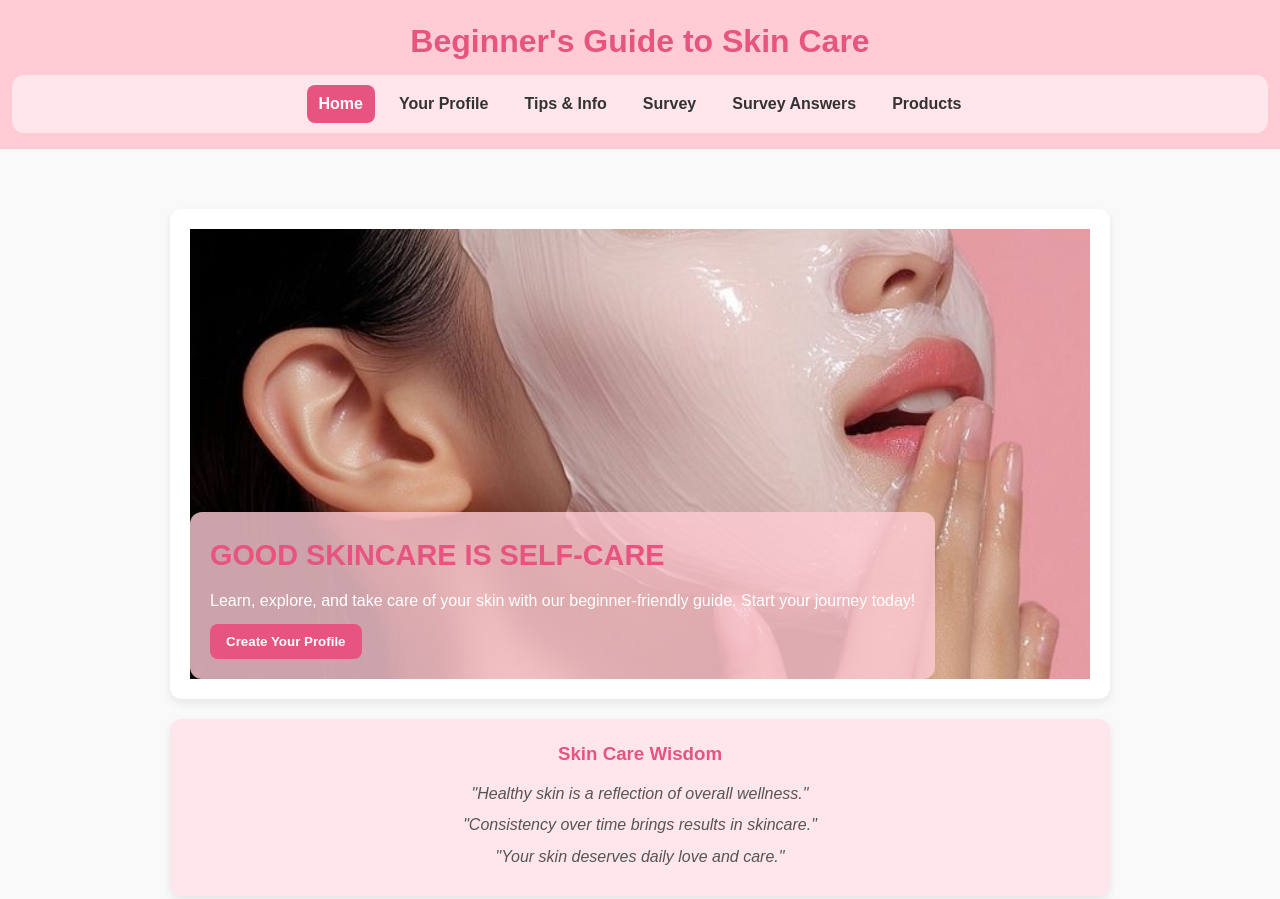
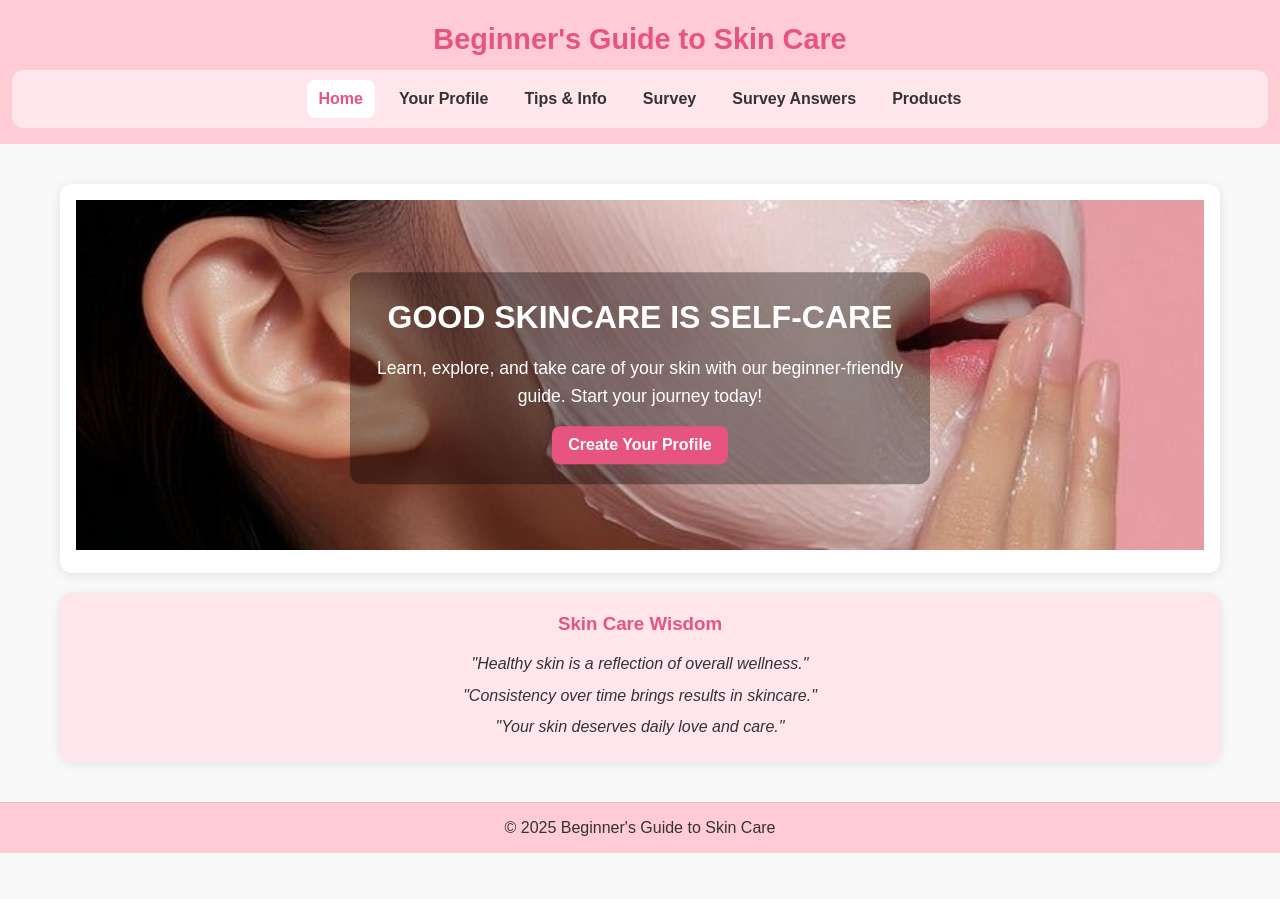
Before and after one commit to tanishasharma0609-ux/Beginners-guide-to-skincare, a plain HTML site: page index.html in a window 1280 px wide. Shown: the top 899 px of the page. After the commit the page ends 853 px from the top, so only its background shows below. Drawn offline with Linux system fonts and the light colour scheme.

Commit message:
Update style.css

```diff
--- a/style.css
+++ b/style.css
@@ -1,4 +1,4 @@
-/* ==================== Base Styles ==================== */
+/* ---------------- Base ---------------- */
 * {
   box-sizing: border-box;
   margin: 0;
@@ -9,20 +9,23 @@
   --brand: #e75480;
   --brand-light: #ffccd5;
   --brand-lighter: #ffe5ec;
-  --text: #333;
+  --text-color: #333;
   --card-bg: #fff;
-  --font-primary: 'Arial', sans-serif;
-  --font-secondary: 'Comic Sans MS', cursive, sans-serif;
 }
 
 body {
-  font-family: var(--font-primary);
-  color: var(--text);
+  font-family: 'Arial', sans-serif;
   background: #f9f9f9;
+  color: var(--text-color);
   line-height: 1.6;
 }
 
-/* ==================== Header & Nav ==================== */
+a {
+  text-decoration: none;
+  color: inherit;
+}
+
+/* ---------------- Header / Nav ---------------- */
 header {
   background: var(--brand-light);
   padding: 16px 12px;
@@ -30,15 +33,15 @@ header {
 }
 
 header h1 {
-  font-size: 2rem;
+  font-size: 1.8rem;
   margin-bottom: 8px;
   color: var(--brand);
 }
 
 nav {
   display: flex;
+  flex-wrap: wrap;
   justify-content: center;
-  flex-wrap: wrap;
   gap: 12px;
   background: var(--brand-lighter);
   padding: 10px 12px;
@@ -46,37 +49,33 @@ nav {
 }
 
 nav a {
-  text-decoration: none;
-  color: var(--text);
+  padding: 6px 12px;
   font-weight: bold;
-  padding: 6px 12px;
   border-radius: 8px;
   transition: all 0.3s ease;
 }
 
 nav a:hover,
 nav a.active {
-  color: #fff;
-  background: var(--brand);
+  background: #fff;
+  color: var(--brand);
 }
 
-/* ==================== Main Content ==================== */
+/* ---------------- Main Layout ---------------- */
 main {
-  max-width: 980px;
-  margin: 20px auto;
+  max-width: 1200px;
+  margin: 0 auto;
   padding: 20px;
 }
 
-/* ==================== Cards ==================== */
 .card {
   background: var(--card-bg);
   border-radius: 12px;
-  padding: 20px;
+  padding: 16px;
   margin: 20px 0;
-  box-shadow: 0 4px 10px rgba(0,0,0,0.08);
+  box-shadow: 0 2px 12px rgba(0,0,0,0.1);
+  transition: transform 0.3s, box-shadow 0.3s, opacity 0.5s;
   opacity: 0;
-  transform: translateY(20px);
-  transition: all 0.6s ease;
 }
 
 .card.visible {
@@ -84,102 +83,18 @@ main {
   transform: translateY(0);
 }
 
-/* ==================== Hero Section ==================== */
-.hero-section {
-  position: relative;
-  overflow: hidden;
-  border-radius: 12px;
-}
-
-.hero-image {
-  width: 100%;
-  max-height: 450px;
-  object-fit: cover;
-  display: block;
-}
-
-.hero-text {
-  position: absolute;
-  bottom: 20px;
-  left: 20px;
-  background: rgba(255, 204, 213, 0.8);
-  padding: 20px;
-  border-radius: 12px;
-  color: #fff;
-  max-width: 90%;
-}
-
-.hero-text h2 {
-  font-size: 1.8rem;
-  margin-bottom: 10px;
-  color: var(--brand);
-}
-
-.hero-text p {
-  font-size: 1rem;
-  margin-bottom: 10px;
-}
-
-.hero-text button {
-  background: var(--brand);
-  color: #fff;
-  border: none;
-  padding: 10px 16px;
-  border-radius: 8px;
-  cursor: pointer;
-  font-weight: bold;
-  transition: all 0.3s ease;
-}
-
-.hero-text button:hover {
-  background: #c94f73;
-}
-
-/* ==================== Quotes ==================== */
-.quotes {
-  background: var(--brand-lighter);
-  padding: 20px;
-  border-radius: 12px;
-  text-align: center;
-}
-
-.quotes h3 {
-  margin-bottom: 12px;
-  color: var(--brand);
-}
-
-.quotes .quote {
-  font-style: italic;
-  margin: 6px 0;
-  color: #555;
-}
-
-/* ==================== Grid ==================== */
+/* Grid Layouts */
 .grid {
   display: grid;
   gap: 16px;
 }
 
-.grid.two {
-  grid-template-columns: repeat(2, 1fr);
-}
+.grid.two { grid-template-columns: repeat(auto-fit, minmax(250px, 1fr)); }
+.grid.three { grid-template-columns: repeat(auto-fit, minmax(200px, 1fr)); }
 
-.grid.three {
-  grid-template-columns: repeat(3, 1fr);
-}
-
-@media (max-width: 780px) {
-  .grid.two,
-  .grid.three {
-    grid-template-columns: 1fr;
-  }
-}
-
-/* ==================== Forms ==================== */
+/* ---------------- Forms ---------------- */
 label {
   font-weight: bold;
-  display: block;
-  margin-bottom: 4px;
 }
 
 input[type="text"],
@@ -190,25 +105,25 @@ textarea {
   padding: 10px;
   border-radius: 8px;
   border: 1px solid #ccc;
-  margin-bottom: 14px;
+  margin: 6px 0 14px;
 }
 
 button {
-  padding: 10px 16px;
   background: var(--brand);
   color: #fff;
   border: none;
+  padding: 10px 16px;
+  font-weight: bold;
   border-radius: 8px;
   cursor: pointer;
-  font-weight: bold;
-  transition: all 0.3s ease;
+  transition: background 0.3s ease;
 }
 
 button:hover {
   background: #c94f73;
 }
 
-/* ==================== Profile Card ==================== */
+/* ---------------- Profile Card ---------------- */
 .profile-card {
   background: #ffe0f0;
   border: 2px solid #ff99cc;
@@ -216,16 +131,16 @@ button:hover {
   padding: 20px;
   max-width: 350px;
   margin: 20px auto;
-  box-shadow: 0 6px 14px rgba(255, 153, 204, 0.3);
-  font-family: var(--font-secondary);
+  box-shadow: 0 4px 12px rgba(255,153,204,0.3);
   text-align: center;
   color: #d63384;
+  font-family: 'Comic Sans MS', cursive, sans-serif;
   transition: transform 0.3s, box-shadow 0.3s;
 }
 
 .profile-card:hover {
   transform: translateY(-5px);
-  box-shadow: 0 10px 20px rgba(255, 153, 204, 0.5);
+  box-shadow: 0 8px 20px rgba(255,153,204,0.5);
 }
 
 .profile-card h2 {
@@ -234,35 +149,30 @@ button:hover {
 }
 
 .profile-card p {
-  font-size: 1.1em;
+  font-size: 1.1rem;
   margin: 8px 0;
 }
 
-/* ==================== Products ==================== */
+/* ---------------- Product Cards ---------------- */
 .product-list {
   display: grid;
-  gap: 16px;
-  grid-template-columns: repeat(3, 1fr);
+  gap: 20px;
+  grid-template-columns: repeat(auto-fit, minmax(220px, 1fr));
 }
 
 .product-card {
-  background: #fff;
+  background: var(--card-bg);
   border-radius: 12px;
   padding: 12px;
-  box-shadow: 0 2px 8px rgba(0,0,0,0.08);
-  transition: transform 0.3s ease, box-shadow 0.3s ease;
-}
-
-.product-card:hover {
-  transform: translateY(-4px);
-  box-shadow: 0 6px 16px rgba(0,0,0,0.12);
+  box-shadow: 0 2px 12px rgba(0,0,0,0.08);
+  text-align: center;
 }
 
 .product-card img {
   width: 100%;
   height: 180px;
   object-fit: cover;
-  border-radius: 10px;
+  border-radius: 12px;
 }
 
 .product-card h3 {
@@ -271,38 +181,94 @@ button:hover {
 
 .price {
   font-weight: bold;
+  color: var(--brand);
 }
 
-/* ==================== Section Images ==================== */
+/* ---------------- Hero Section ---------------- */
+.hero-section {
+  position: relative;
+  text-align: center;
+  color: #fff;
+  border-radius: 12px;
+  overflow: hidden;
+}
+
+.hero-section .hero-image {
+  width: 100%;
+  height: 350px;
+  object-fit: cover;
+}
+
+.hero-text {
+  position: absolute;
+  top: 50%;
+  left: 50%;
+  transform: translate(-50%, -50%);
+  padding: 20px;
+  background: rgba(0,0,0,0.35);
+  border-radius: 12px;
+}
+
+.hero-text h2 {
+  font-size: 2rem;
+  margin-bottom: 10px;
+}
+
+.hero-text p {
+  font-size: 1.1rem;
+  margin-bottom: 16px;
+}
+
+.hero-text button {
+  font-size: 1rem;
+}
+
+/* ---------------- Section Images ---------------- */
 .section-image {
   width: 100%;
-  height: 250px;
+  max-height: 300px;
   object-fit: cover;
   border-radius: 12px;
   margin-bottom: 12px;
 }
 
-/* ==================== Footer ==================== */
+/* ---------------- Quotes ---------------- */
+.quotes {
+  background: var(--brand-lighter);
+  padding: 16px;
+  border-radius: 12px;
+  text-align: center;
+}
+
+.quotes h3 {
+  margin-bottom: 12px;
+  color: var(--brand);
+}
+
+.quote {
+  font-style: italic;
+  margin: 6px 0;
+}
+
+/* ---------------- Footer ---------------- */
 footer {
   background: var(--brand-light);
+  text-align: center;
   padding: 12px;
-  text-align: center;
   border-top: 1px solid #f1b8c4;
-  margin-top: 20px;
-  border-radius: 0 0 12px 12px;
 }
 
-/* ==================== Responsive Adjustments ==================== */
-@media (max-width: 480px) {
+/* ---------------- Responsive Tweaks ---------------- */
+@media (max-width: 780px) {
+  .grid.two, .grid.three {
+    grid-template-columns: 1fr;
+  }
+
   .hero-text h2 {
-    font-size: 1.3rem;
+    font-size: 1.5rem;
   }
 
   .hero-text p {
-    font-size: 0.95rem;
-  }
-
-  .section-image {
-    height: 180px;
+    font-size: 1rem;
   }
 }
```
